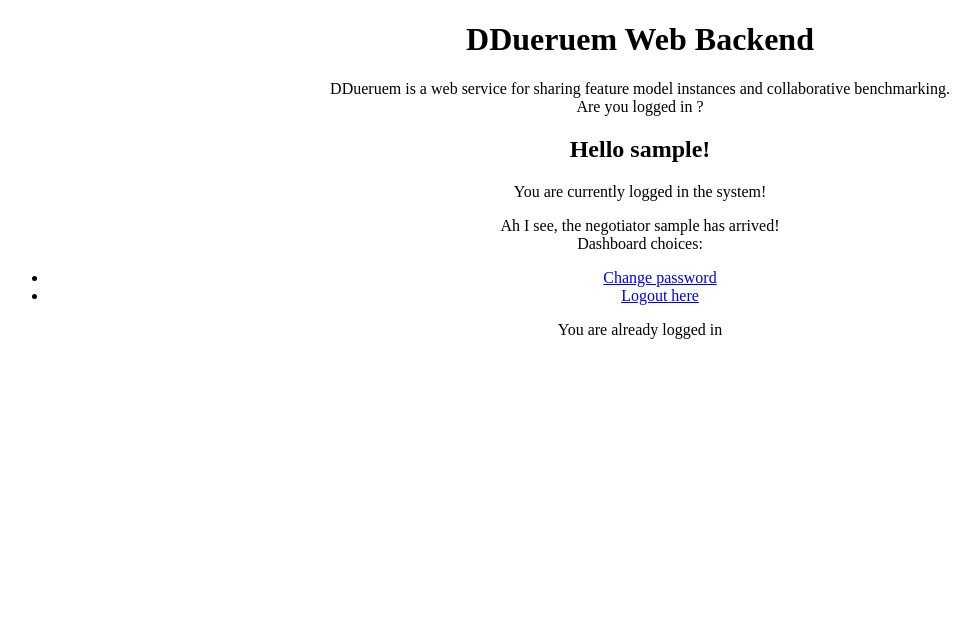
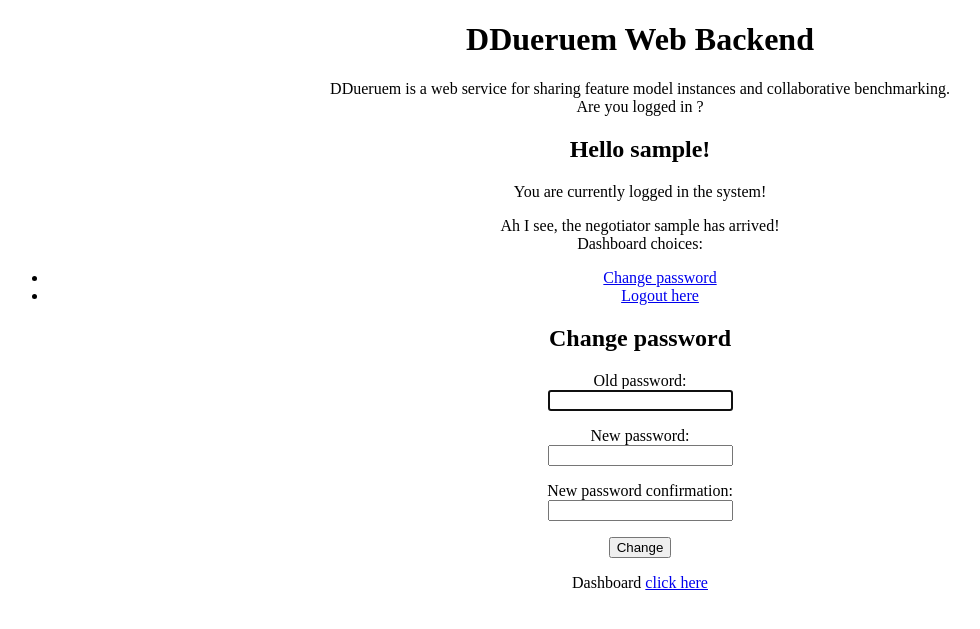
Before and after one commit to OBDDimal/variability.dev-database, a Django app: page /accounts/password_change/ in a window 1280 px wide. Shown: the top 629 px of the page, without its empty margins (0-980 px from the left). Run offline with Django 3.2, Linux system fonts and the light colour scheme; the visitor is signed in with stand-in values (Sample User, id 1).

Commit message:
added login dashboard and pw reset #11

```diff
--- a/backend/core/templates/base.html
+++ b/backend/core/templates/base.html
@@ -21,24 +21,20 @@
         DDueruem is a web service for sharing feature model instances and collaborative benchmarking. <br/>
         Are you logged in ?
     </p>
-
-    {% block checklogin %}
     {% if user.is_authenticated %}
         <h2>Hello {{ user.username }}!</h2>
         <p>You are currently logged in the system!</p>
         {% block dashboard %}{% endblock %}
     {% else %}
-            {% block loginForm %}
         <h2>You are not logged in the system!</h2>
         <p>
-                    Login: <a href="{% url 'home' %}">click here</a> or <br/>
+            Login: <a href="{% url 'login' %}">click here</a> or <br/>
             Register: <a href="{% url 'home' %}">click here</a> or <br/>
-                    Reset password: <a href="{% url 'home' %}">click here</a>
+            Reset password: <a href="{% url 'password_reset' %}">click here</a>
         </p>
-            {% endblock %}
+        {% block loginForm %}{% endblock %}
     {% endif %}
     {% block content %}{% endblock %}
-    {% endblock %}
 </center>
 </body>
 </html>
--- a/backend/core/templates/core/dashboard.html
+++ b/backend/core/templates/core/dashboard.html
@@ -5,7 +5,7 @@
         Dashboard choices:
     </p>
     <ul>
-        <li><a href="{% url 'dashboard' %}">Change password</a></li>
-        <li><a href="{% url 'dashboard' %}">Logout here</a></li>
+        <li><a href="{% url 'password_change' %}">Change password</a></li>
+        <li><a href="{% url 'logout' %}">Logout here</a></li>
     </ul>
 {% endblock %}
--- a/backend/core/templates/registration/login.html
+++ b/backend/core/templates/registration/login.html
@@ -9,5 +9,8 @@
         <input type="submit" value="Login">
     </form>
 
-    <p>Forgot password? <a href="{% url 'password_reset' %}">click here</a></p>
+    <p>
+        Forgot password? <a href="{% url 'password_reset' %}">click here</a><br/>
+        Dashboard <a href="{% url 'dashboard' %}">click here</a><br/>
+    </p>
 {% endblock %}
--- a/backend/core/templates/registration/password_change_form.html
+++ b/backend/core/templates/registration/password_change_form.html
@@ -1,15 +1,13 @@
 {% extends 'core/dashboard.html' %}
 
 {% block content %}
-    {% if not user.is_authenticated %}
     <h2>Change password</h2>
-
     <form method="post">
         {% csrf_token %}
         {{ form.as_p }}
         <input type="submit" value="Change">
     </form>
-    {% else %}
-        <p>You are already logged in</p>
-    {% endif %}
+    <p>
+        Dashboard <a href="{% url 'dashboard' %}">click here</a><br/>
+    </p>
 {% endblock %}
--- a/backend/core/templates/registration/password_reset_confirm.html
+++ b/backend/core/templates/registration/password_reset_confirm.html
@@ -2,7 +2,7 @@
 
 {% block content %}
     <h2>Confirm password reset</h2>
-    You have to confirm the password reset process by click on the following button <br/>
+    <p>Please enter your new password</p>
     <form method="post">
         {% csrf_token %}
         {{ form.as_p }}
--- a/backend/core/urls.py
+++ b/backend/core/urls.py
@@ -4,5 +4,5 @@ from .views import home, dashboard
 urlpatterns = [
     url("accounts/", include("django.contrib.auth.urls")),
     url("dashboard/", dashboard, name="dashboard"),
-    url("", home, name="home")
+    url("home/", home, name="home"),
 ]
--- a/backend/ddueruemweb/settings.py
+++ b/backend/ddueruemweb/settings.py
@@ -119,3 +119,9 @@ STATIC_URL = '/static/'
 # https://docs.djangoproject.com/en/3.2/ref/settings/#default-auto-field
 
 DEFAULT_AUTO_FIELD = 'django.db.models.BigAutoField'
+
+LOGIN_REDIRECT_URL = "dashboard"  # define URL to which user should be redirected after successful login
+LOGOUT_REDIRECT_URL = "home"
+
+EMAIL_HOST = "localhost"  # define host and port for email backend
+EMAIL_PORT = 1025
```
Also changed, not shown: backend/core/templates/registration/password_reset_form.html (+3 -4 lines). Lines whose indentation alone changed are shown as unchanged.
